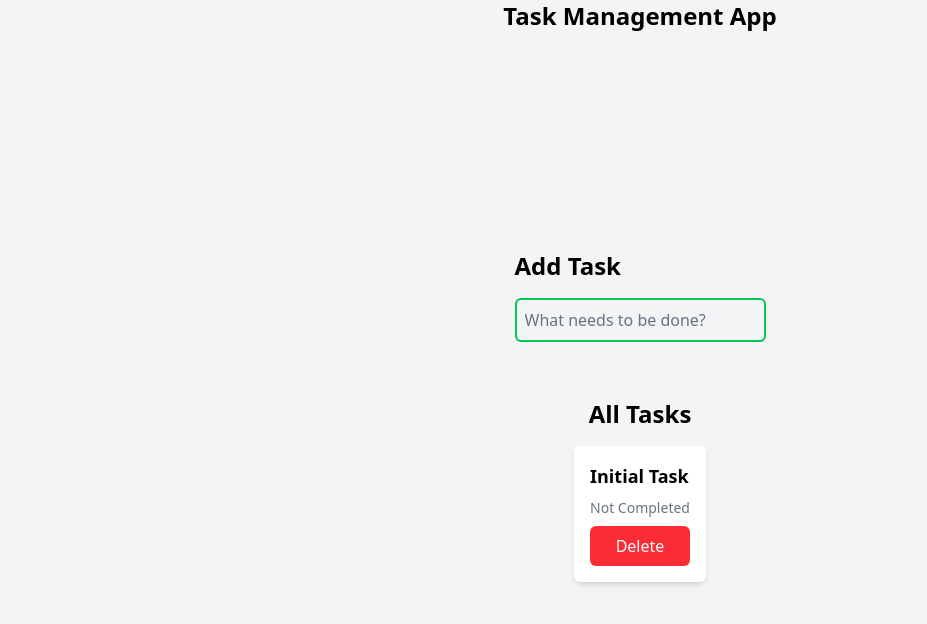
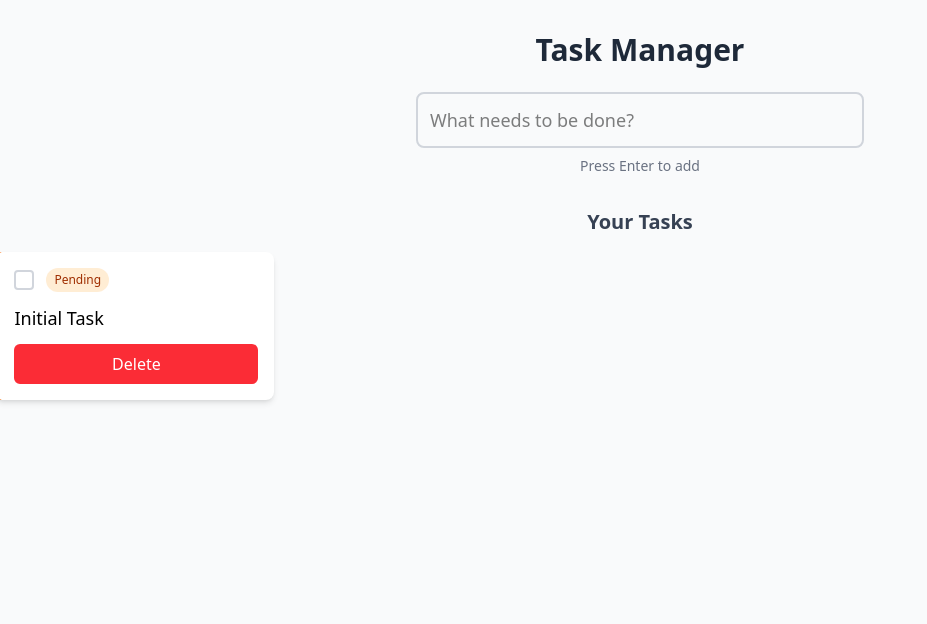
Before and after one commit to smitti24/angular-signals-training, an Angular app: page / in a window 1280 px wide. Shown: the top 624 px of the page, without its empty margins (0-927 px from the left). Built offline with nearby package versions, Linux system fonts and the light colour scheme.

Commit message:
Some UI Updates

```diff
--- a/src/app/app.component.ts
+++ b/src/app/app.component.ts
@@ -5,13 +5,7 @@ import { RouterOutlet } from '@angular/router';
   selector: 'app-root',
   imports: [RouterOutlet],
   template: `
-  <div class="flex flex-col items-center justify-center h-screen bg-gray-100">
-    <h1 class="text-2xl font-bold">Task Management App</h1>
-    <div class="flex flex-col items-center justify-center h-screen">
     <router-outlet></router-outlet>
-  </div>
-  </div>
-
   `,
 })
 export class AppComponent {
--- a/src/app/task/task.component.html
+++ b/src/app/task/task.component.html
@@ -1,26 +1,60 @@
-<div class="flex flex-col items-center justify-center gap-4">
-    <div class="mb-10">
-        <h1 class="text-2xl font-bold mb-4">Add Task</h1>
+<div class="min-h-screen bg-gray-50 py-8 px-4 w-full">
+    <!-- Add Task Section -->
+    <div class="text-center mb-8">
+        <h1 class="text-3xl font-bold text-gray-800 mb-6">Task Manager</h1>
+        <div class="max-w-md mx-auto">
           <input
             type="text"
-          class="border-2 border-green-500 rounded-md p-2 placeholder:text-gray-500"
+            class="w-full border-2 border-gray-300 rounded-lg p-3 text-lg focus:border-blue-500 focus:outline-none transition-colors"
             #taskInput
             placeholder="What needs to be done?"
             (keyup.enter)="taskService.addTask(taskInput.value); taskInput.value=''"
           />
+          <p class="text-sm text-gray-500 mt-2">Press Enter to add</p>
+        </div>
       </div>
 
-    <h1 class="text-2xl font-bold">All Tasks</h1>
-    <div class="flex flex-row items-center justify-center gap-3">
+      <!-- Tasks Section -->
+      <h2 class="text-xl font-semibold text-gray-700 mb-4 text-center">Your Tasks</h2>
 
+      <div class="grid grid-cols-1 sm:grid-cols-2 md:grid-cols-3 lg:grid-cols-4 xl:grid-cols-5 2xl:grid-cols-6 gap-4 justify-items-center">
         @for (task of taskService.tasks(); track task.id) {
-            <div class="flex flex-col justify-center bg-white p-4 rounded-md shadow-md gap-2">
-                <p class="text-lg font-bold">{{ task.title }}</p>
-                <p class="text-sm text-gray-500">{{ task.completed ? 'Completed' : 'Not Completed' }}</p>
+          <div class="bg-white p-4 rounded-lg shadow-md border-l-4 transition-shadow hover:shadow-lg w-[280px]"
+               [ngClass]="{'border-green-500': task.completed, 'border-orange-500': !task.completed}">
 
-                <button class="bg-red-500 text-white p-2 rounded-md hover:bg-red-600 cursor-pointer" (click)="taskService.deleteTask(task.id)">Delete</button>
+            <div class="flex items-center gap-3 mb-3">
+              <label class="flex items-center cursor-pointer">
+                <input
+                  type="checkbox"
+                  [checked]="task.completed"
+                  (change)="taskService.toggleTask(task.id)"
+                  class="sr-only"
+                />
+                <div class="w-5 h-5 border-2 rounded flex items-center justify-center transition-colors"
+                     [ngClass]="task.completed ? 'bg-blue-500 border-blue-500' : 'border-gray-300 hover:border-gray-400'">
+                  @if (task.completed) {
+                    <svg class="w-3 h-3 text-white" fill="none" stroke="currentColor" viewBox="0 0 24 24">
+                      <path stroke-linecap="round" stroke-linejoin="round" stroke-width="3" d="M5 13l4 4L19 7"></path>
+                    </svg>
+                  }
+                </div>
+              </label>
+              <span class="text-xs px-2 py-1 rounded-full font-medium"
+                    [ngClass]="{'bg-green-100 text-green-800': task.completed, 'bg-orange-100 text-orange-800': !task.completed}">
+                {{ task.completed ? 'Done' : 'Pending' }}
+              </span>
+            </div>
+
+            <p class="text-lg font-medium mb-3" [ngClass]="{'line-through text-gray-500': task.completed}">
+              {{ task.title }}
+            </p>
+
+            <button
+              class="w-full bg-red-500 text-white py-2 px-4 rounded-md hover:bg-red-600 transition-colors"
+              (click)="taskService.deleteTask(task.id)">
+              Delete
+            </button>
           </div>
         }
       </div>
-
 </div>
--- a/src/app/task/task.component.ts
+++ b/src/app/task/task.component.ts
@@ -1,12 +1,13 @@
-import { Component, inject } from '@angular/core';
+import { ChangeDetectionStrategy, Component, inject } from '@angular/core';
 import { TaskService } from './task.service';
+import { NgClass } from '@angular/common';
 
 @Component({
   selector: 'app-task',
-  imports: [],
+  imports: [NgClass],
   templateUrl: './task.component.html',
+  changeDetection: ChangeDetectionStrategy.OnPush
 })
 export class TaskComponent {
-  readonly taskService = inject(TaskService)
-
+  taskService = inject(TaskService)
 }
--- a/src/app/task/task.service.ts
+++ b/src/app/task/task.service.ts
@@ -23,6 +23,13 @@ export class TaskService {
     this._tasks.update((tasks: Task[]) => [...tasks, newTask]); // Immutable update
   }
 
+  toggleTask(id: string) {
+    this._tasks.update((tasks: Task[]) => tasks.map(task => task.id === id ? {
+      ...task,
+      completed: !task.completed
+    } : task))
+  }
+
   deleteTask(id: string) {
     this._tasks.update((tasks: Task[]) => tasks.filter((t) => t.id === id));
   }
```
Lines whose indentation alone changed are shown as unchanged.
